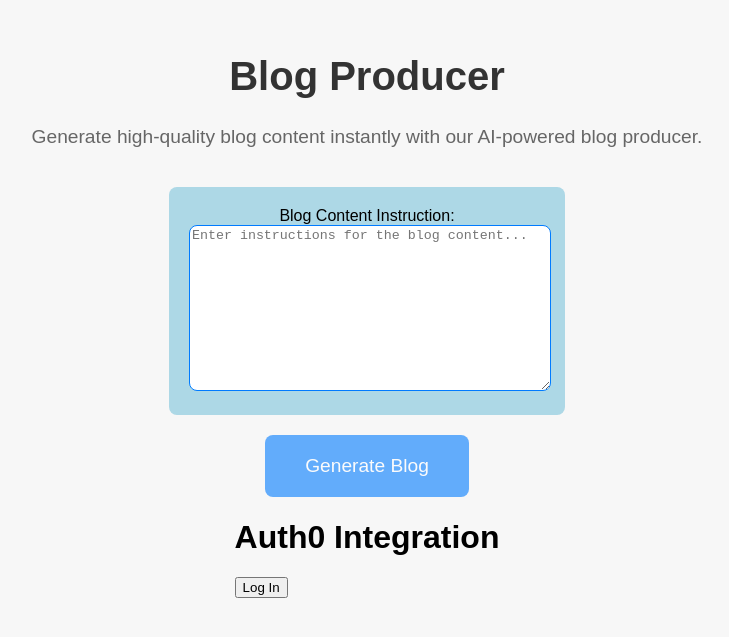
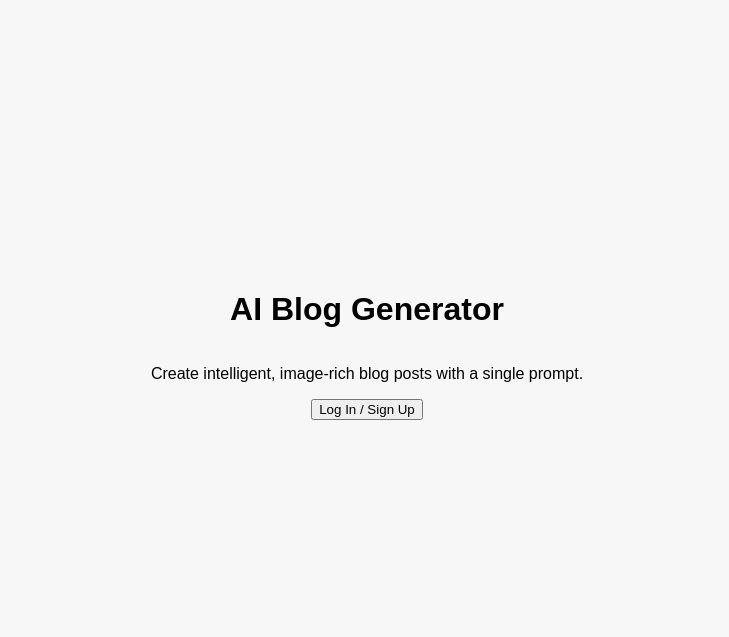
Before and after one commit to Jason-Daily-Dev/blog-producer, a React (Vite) app in the folder frontend/: page / in a window 1280 px wide. Shown: the part 151-788 px from the top of the page, without its empty margins (273-1002 px from the left). Built offline with nearby package versions, Linux system fonts and the light colour scheme; no server answers.

Commit message:
Added landing page

```diff
--- a/frontend/src/App.tsx
+++ b/frontend/src/App.tsx
@@ -49,8 +49,17 @@
     }
   };
 
+  const LandingPage = () => (
+    <div style={{ textAlign: 'center', padding: '2rem', minHeight: '100vh', display: 'flex', flexDirection: 'column', justifyContent: 'center', alignItems: 'center' }}>
+      <h1>AI Blog Generator</h1>
+      <p>Create intelligent, image-rich blog posts with a single prompt.</p>
+      <button onClick={() => loginWithRedirect()}>Log In / Sign Up</button>
+    </div>
+  );
+
   return (
     <Router>
+      {isAuthenticated ? (
         <div className="app-container" style={{ display: 'flex', flexDirection: 'column', alignItems: 'center', justifyContent: 'center', minHeight: '100vh' }}>
           <Title />
           <div className="content-wrapper" style={{ width: '100%', textAlign: 'center' }}>
@@ -74,6 +83,9 @@
             } />
           </Routes>
         </div>
+      ) : (
+        <LandingPage />
+      )}
     </Router>
   );
 }
```
Lines whose indentation alone changed are shown as unchanged.
